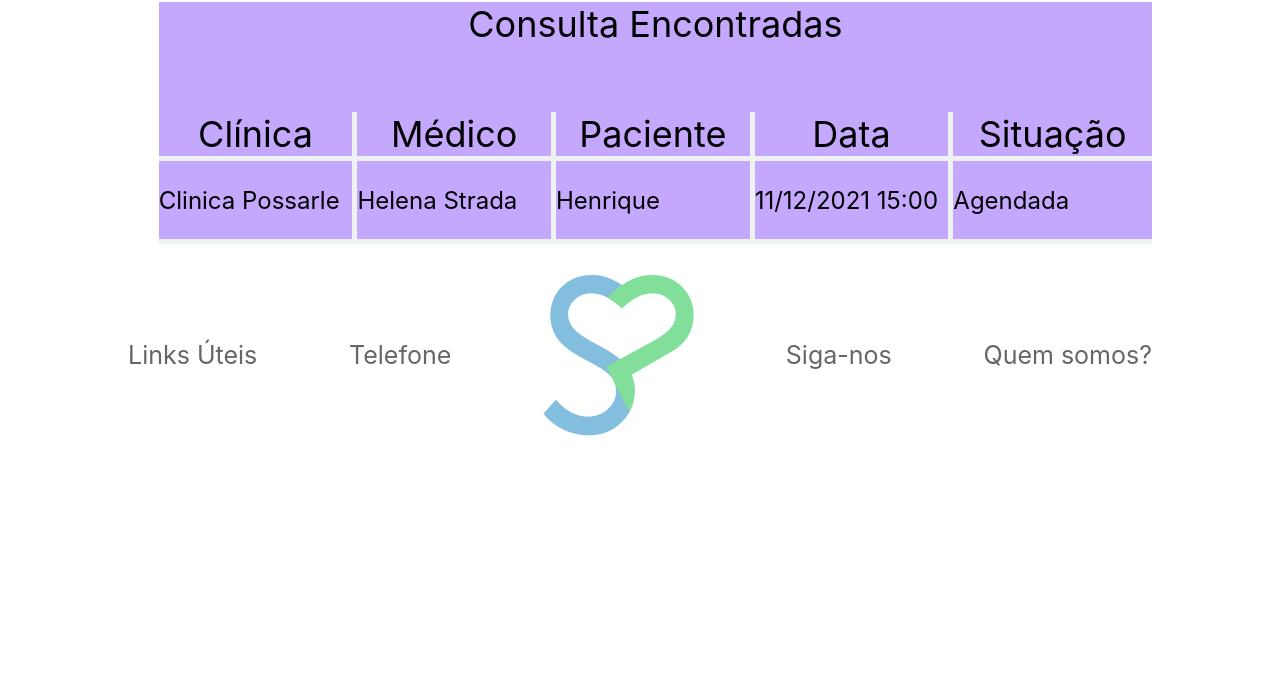
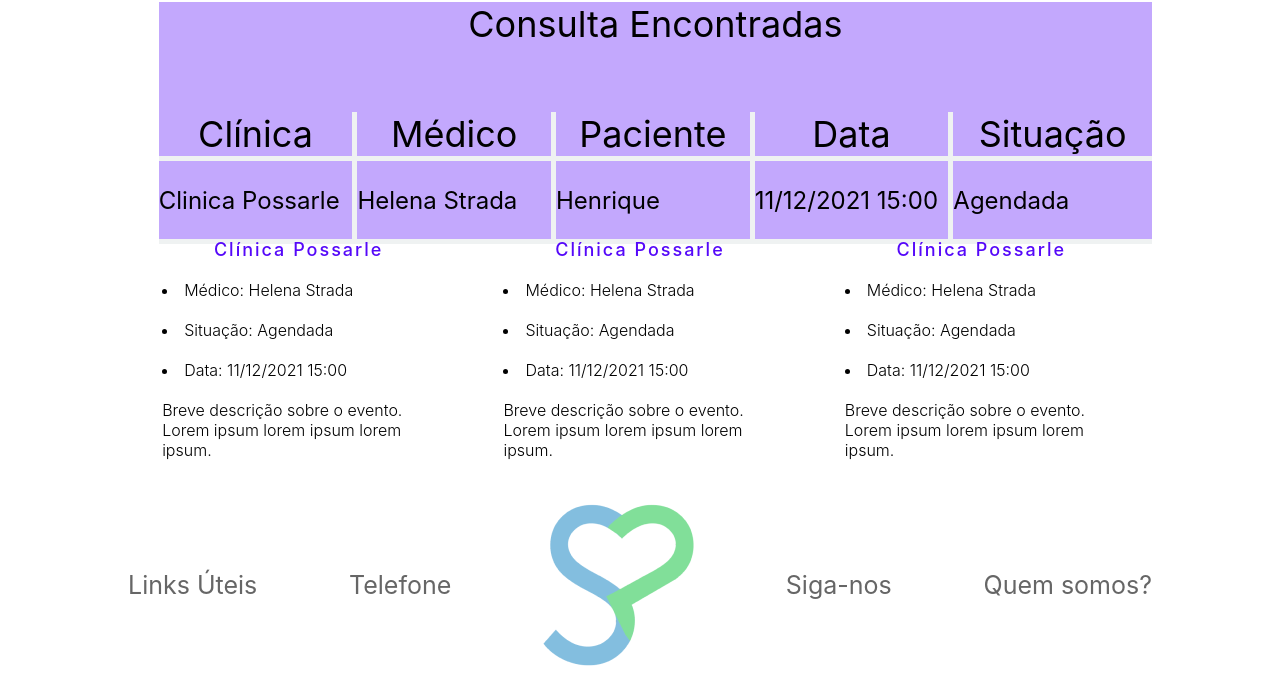
Before and after one commit to GustavoHenriqueFerreira/SPMedicalGroup, a plain HTML site: page Front-end/spmedgroup-base/Index/ConsultaPac.html in a window 1280 px wide. Shown: the part 1403-2099 px from the top of the page. Before the commit the page ends 1869 px from the top, so only its background shows below. Drawn offline with Linux system fonts and the light colour scheme.

Commit message:
Ajuste na listagem de consultas

```diff
--- a/Front-end/spmedgroup-base/Assets/css/ConsultaPac.css
+++ b/Front-end/spmedgroup-base/Assets/css/ConsultaPac.css
@@ -155,3 +155,49 @@ td{
     color: #666666;
     text-decoration: unset;
 }
+
+
+
+
+
+
+
+
+
+
+
+.lista_consultas {
+    display: flex;
+}
+
+.consulta {
+    display: flex;
+    flex-direction: column;
+    align-items: center;
+    justify-content: center;
+    height: 230px;
+  }
+
+.consulta h2 {
+    color: #5508F9;
+    font-family: -apple-system, BlinkMacSystemFont, 'Segoe UI', Roboto, Oxygen, Ubuntu, Cantarell, 'Open Sans', 'Helvetica Neue', sans-serif;
+    letter-spacing: 2px;
+    font-size: 18px;
+    font-weight: 500;
+    margin-bottom: 20px;
+}
+
+/* .consulta p {
+    width: 80%;
+    font-family: -apple-system, BlinkMacSystemFont, 'Segoe UI', Roboto, Oxygen, Ubuntu, Cantarell, 'Open Sans', 'Helvetica Neue', sans-serif;
+    line-height: 20px;
+    margin-bottom: 20px;
+} */
+
+.topicos{
+    width: 80%;
+    font-family: -apple-system, BlinkMacSystemFont, 'Segoe UI', Roboto, Oxygen, Ubuntu, Cantarell, 'Open Sans', 'Helvetica Neue', sans-serif;
+    line-height: 20px;
+    margin-bottom: 20px;
+    font-weight: 300;
+}
--- a/Front-end/spmedgroup-base/Assets/css/Login.css
+++ b/Front-end/spmedgroup-base/Assets/css/Login.css
@@ -40,10 +40,10 @@ h1{
     width: 525px;
     height: 70px;
     margin-left: 5%;
-    border: none;
     background: #90C7FF;
     font-size: 28px;
     border: none;
+    color: white;
 }
 
 .input_login::placeholder {
@@ -72,11 +72,7 @@ h1{
 .btn_login{
     border-radius: 30px;
     width: 600px;
-    height: 70px;
     background: #90C7FF;
-    font-size: 28px;
-    display: flex;
-    align-items: center;
 }
 
 .mudar_senha{
--- a/Front-end/spmedgroup-base/Index/ConsultaPac.html
+++ b/Front-end/spmedgroup-base/Index/ConsultaPac.html
@@ -85,6 +85,34 @@
                 </table>
             </div>
         </section>
+
+        <section>
+            <div class="container lista_consultas">
+                <div class="consulta">
+                    <h2>Clínica Possarle</h2>
+                    <li class="topicos">Médico: Helena Strada</li>
+                    <li class="topicos">Situação: Agendada</li>
+                    <li class="topicos">Data: 11/12/2021 15:00</li>
+                    <p class="topicos">Breve descrição sobre o evento. Lorem ipsum lorem ipsum lorem ipsum.</p>
+                </div>
+
+                <div class="consulta">
+                    <h2>Clínica Possarle</h2>
+                    <li class="topicos">Médico: Helena Strada</li>
+                    <li class="topicos">Situação: Agendada</li>
+                    <li class="topicos">Data: 11/12/2021 15:00</li>
+                    <p class="topicos">Breve descrição sobre o evento. Lorem ipsum lorem ipsum lorem ipsum.</p>
+                </div>
+
+                <div class="consulta">
+                    <h2>Clínica Possarle</h2>
+                    <li class="topicos">Médico: Helena Strada</li>
+                    <li class="topicos">Situação: Agendada</li>
+                    <li class="topicos">Data: 11/12/2021 15:00</li>
+                    <p class="topicos">Breve descrição sobre o evento. Lorem ipsum lorem ipsum lorem ipsum.</p>
+                </div>
+            </div>
+        </section>
     </main>
 
     <footer>
```
Also changed, not shown: Front-end/spmedgroup-base/Index/Login.html (+4 -10 lines).
